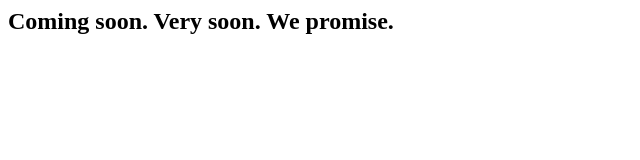
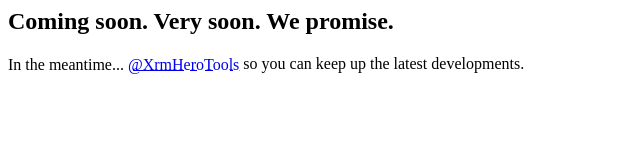
Before and after one commit to XrmHeroTools/xrmherotools.github.io, a plain HTML site: page index.html in a window 1280 px wide. Shown: the whole page, without its empty margins (0-640 px from the left). Drawn offline with Linux system fonts and the light colour scheme.

Commit message:
Update index.html

```diff
--- a/index.html
+++ b/index.html
@@ -1,5 +1,21 @@
 <html>
-  <body>
+
+<head>
+    <style>
+        div * {
+            vertical-align: middle;
+        }
+    </style>
+</head>
+
+<body>
     <h2>Coming soon. Very soon. We promise.</h2>
-  </body>
+    <div>
+        <span>In the meantime... </span>
+        <a href="https://twitter.com/XrmHeroTools?ref_src=twsrc%5Etfw" class="twitter-follow-button" data-size="large" data-show-count="false" />
+        <span>@XrmHeroTools</a> so you can keep up the latest developments.</span>
+        <script async src="https://platform.twitter.com/widgets.js" charset="utf-8"></script>
+    </div>
+</body>
+
 </html>
```
